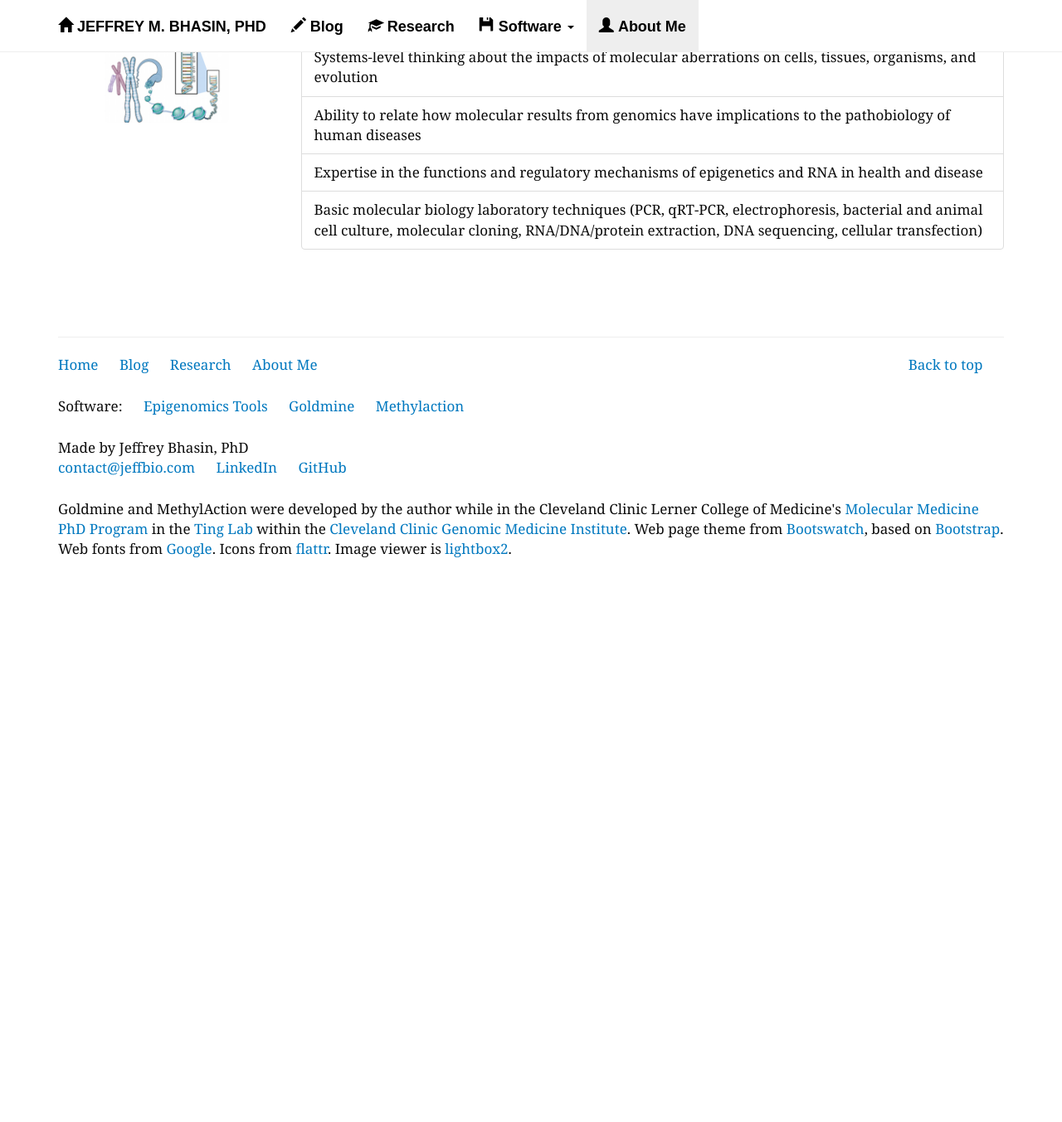
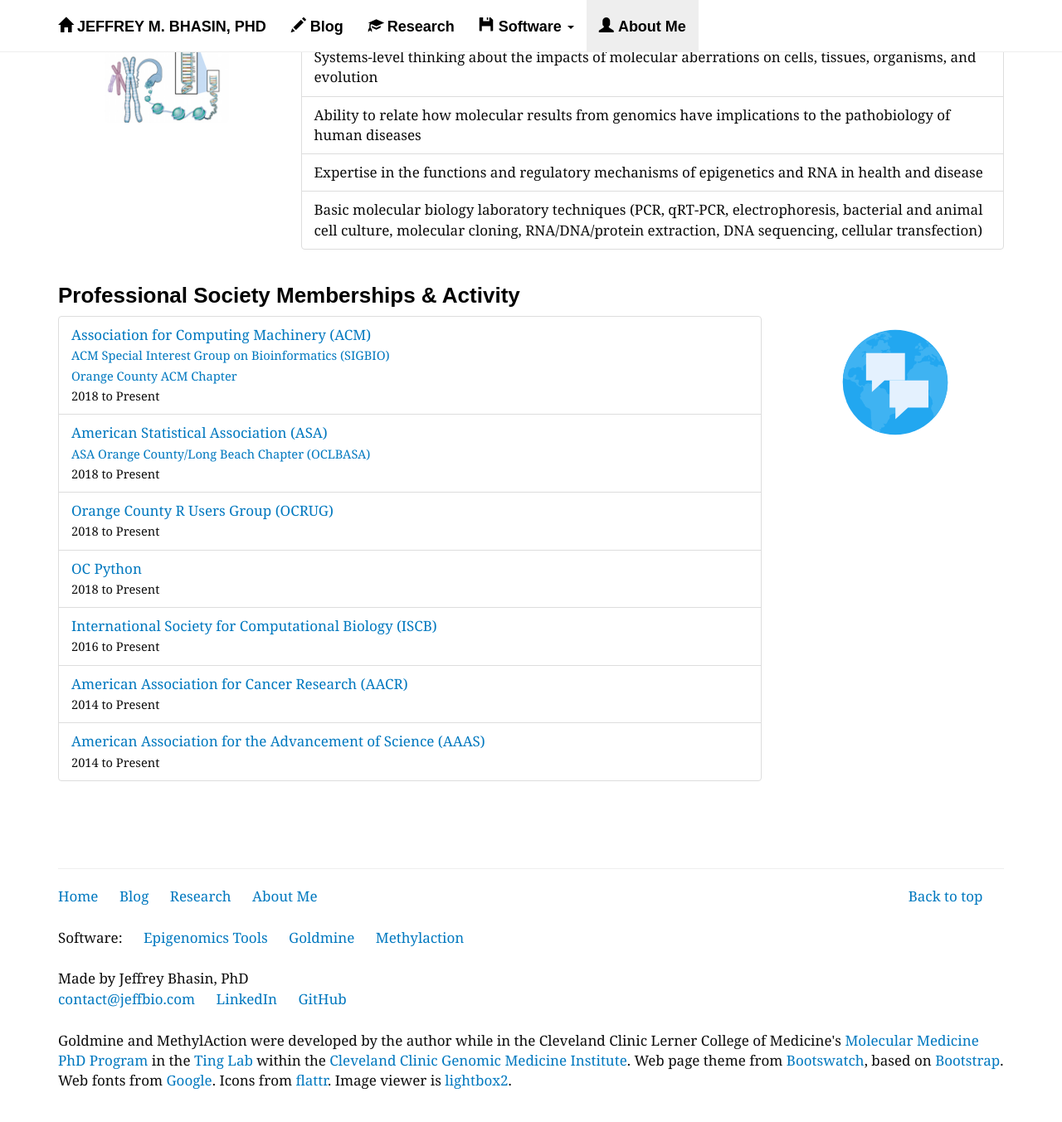
Before and after one commit to jeffbhasin/jeffbhasin.github.io, a Jekyll site: the page built from about/index.html, in a window 1280 px wide and 1400 px high, scrolled down 2046 px. Shown: the top 1353 px of the window at 83% size. Built offline with Jekyll 4.4.1, drawn with Linux system fonts in a browser that asks for light colours; nearby versions of some CDN libraries; some web fonts are replaced; before the commit the page ends 2805 px from its top, so only the background shows below that.

Commit message:
Add society information

```diff
--- a/about/index.html
+++ b/about/index.html
@@ -97,3 +97,23 @@
 
 
 </div>
+
+<div class="row">
+	<div class="col-sm-3 visible-xs-block"><img src="/assets/img/membership.svg" class="img-responsive img-rounded lineup" width=150 height=150></div>
+
+	<div class="col-sm-9">
+		<h3>Professional Society Memberships & Activity</h3>
+		<ul class="list-group">
+					<li class="list-group-item"><a href="https://www.acm.org/">Association for Computing Machinery (ACM)</a><br><small><a href="http://www.sigbioinformatics.org/">ACM Special Interest Group on Bioinformatics (SIGBIO)</a></small><br><small><a href="https://www.meetup.com/ACM-OC/">Orange County ACM Chapter</a></small><br><small>2018 to Present</small></li>
+			<li class="list-group-item"><a href="https://www.amstat.org/">American Statistical Association (ASA)</a><br><small><a href="https://community.amstat.org/oclb/home">ASA Orange County/Long Beach Chapter (OCLBASA)</a></small><br><small>2018 to Present</small></li>
+			<li class="list-group-item"><a href="https://ocrug.org/">Orange County R Users Group (OCRUG)</a><br><small>2018 to Present</small></li>
+			<li class="list-group-item"><a href="https://www.meetup.com/OCPython/">OC Python</a><br><small>2018 to Present</small></li>
+			<li class="list-group-item"><a href="https://www.iscb.org/">International Society for Computational Biology (ISCB)</a><br><small>2016 to Present</small></li>
+			<li class="list-group-item"><a href="https://www.aacr.org/">American Association for Cancer Research (AACR)</a><br><small>2014 to Present</small></li>
+			<li class="list-group-item"><a href="https://www.aaas.org/">American Association for the Advancement of Science (AAAS)</a><br><small>2014 to Present</small></li>
+		</ul>
+	</div>
+
+	<div class="col-sm-3 hidden-xs"><img src="/assets/img/membership.svg" class="img-responsive img-rounded lineup" width=150 height=150></div>
+
+</div>
```
Also changed, not shown: assets/img/membership.svg (added).
